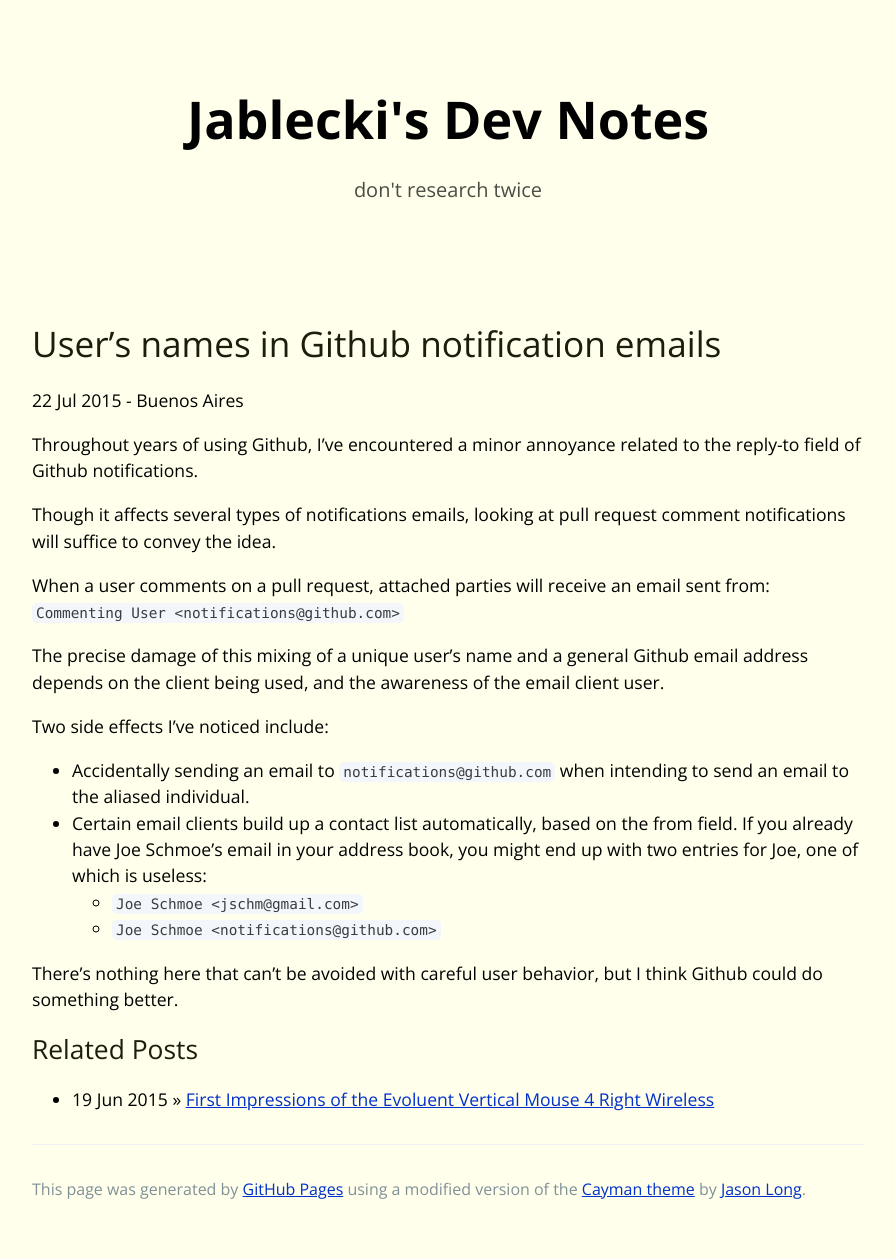
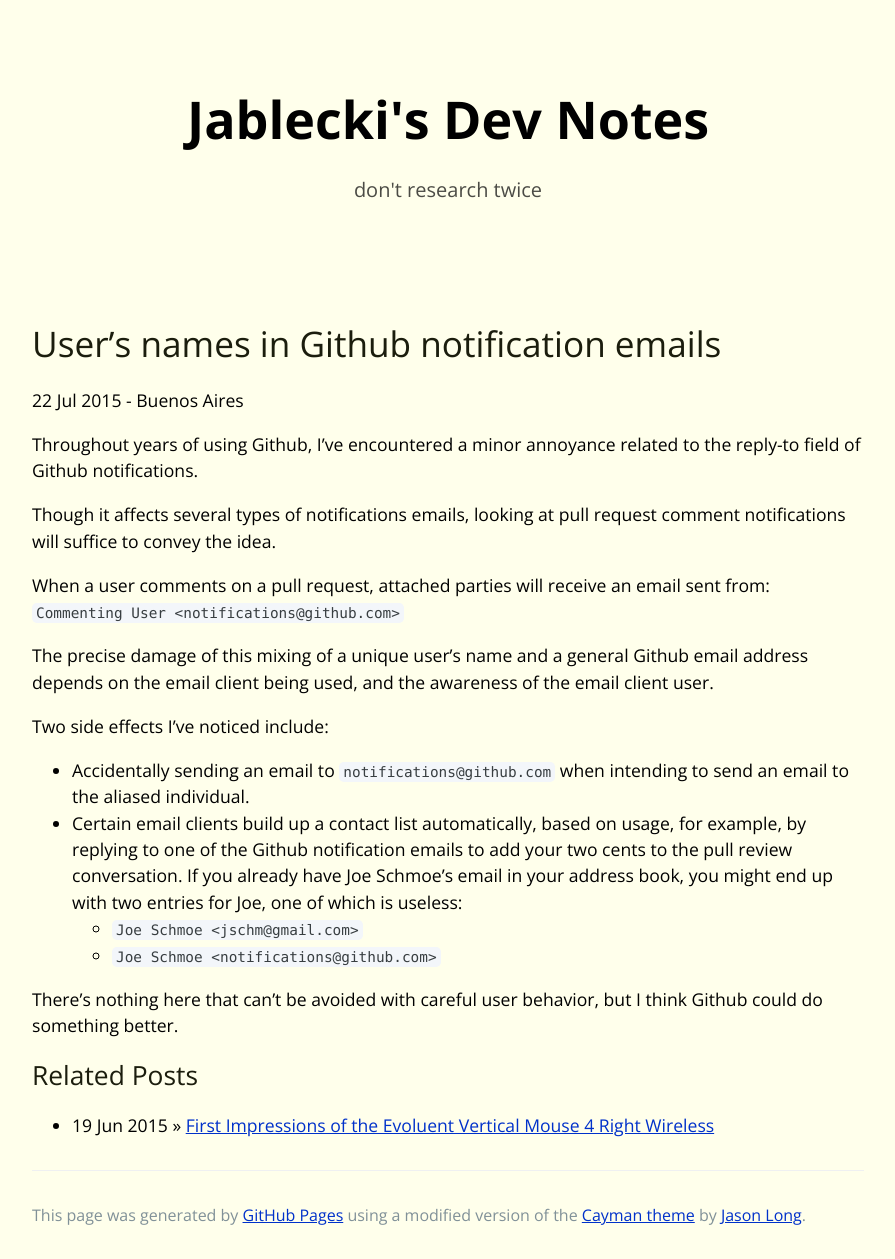
Before and after one commit to maddo/maddo.github.io, a Jekyll site: the page built from _posts/2015-07-22-users-names-in-github-notification-emails.md, in a window 1280 px wide. Shown: the whole page, without its empty margins (192-1087 px from the left). Built offline with Jekyll 4.4.1, drawn with Linux system fonts in a browser that asks for light colours; before the commit the page ends 1233 px from its top, so only the background shows below that.

Commit message:
Clarifications in github post

```diff
--- a/_posts/2015-07-22-users-names-in-github-notification-emails.md
+++ b/_posts/2015-07-22-users-names-in-github-notification-emails.md
@@ -15,12 +15,12 @@ Though it affects several types of notifications emails, looking at pull request
 When a user comments on a pull request, attached parties will receive an email sent from:
 `Commenting User <notifications@github.com>`
 
-The precise damage of this mixing of a unique user's name and a general Github email address depends on the client being used, and the awareness of the email client user.
+The precise damage of this mixing of a unique user's name and a general Github email address depends on the email client being used, and the awareness of the email client user.
 
 Two side effects I've noticed include:
 
 * Accidentally sending an email to `notifications@github.com` when intending to send an email to the aliased individual.
-* Certain email clients build up a contact list automatically, based on the from field. If you already have Joe Schmoe's email in your address book, you might end up with two entries for Joe, one of which is useless:
+* Certain email clients build up a contact list automatically, based on usage, for example, by replying to one of the Github notification emails to add your two cents to the pull review conversation. If you already have Joe Schmoe's email in your address book, you might end up with two entries for Joe, one of which is useless:
     * `Joe Schmoe <jschm@gmail.com>`
     * `Joe Schmoe <notifications@github.com>`
 
```
